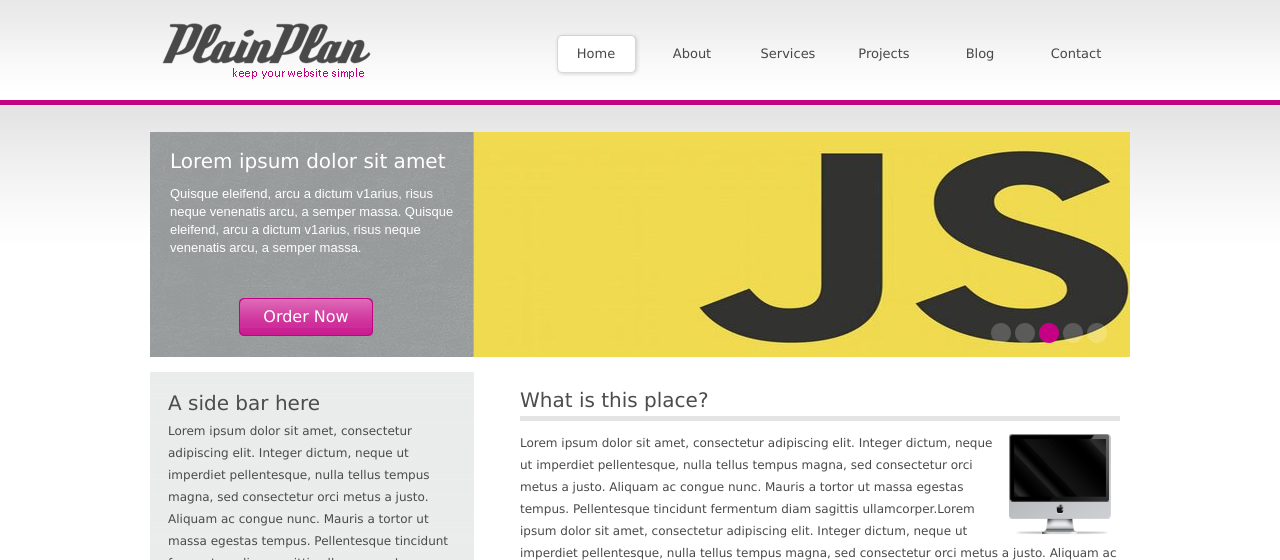
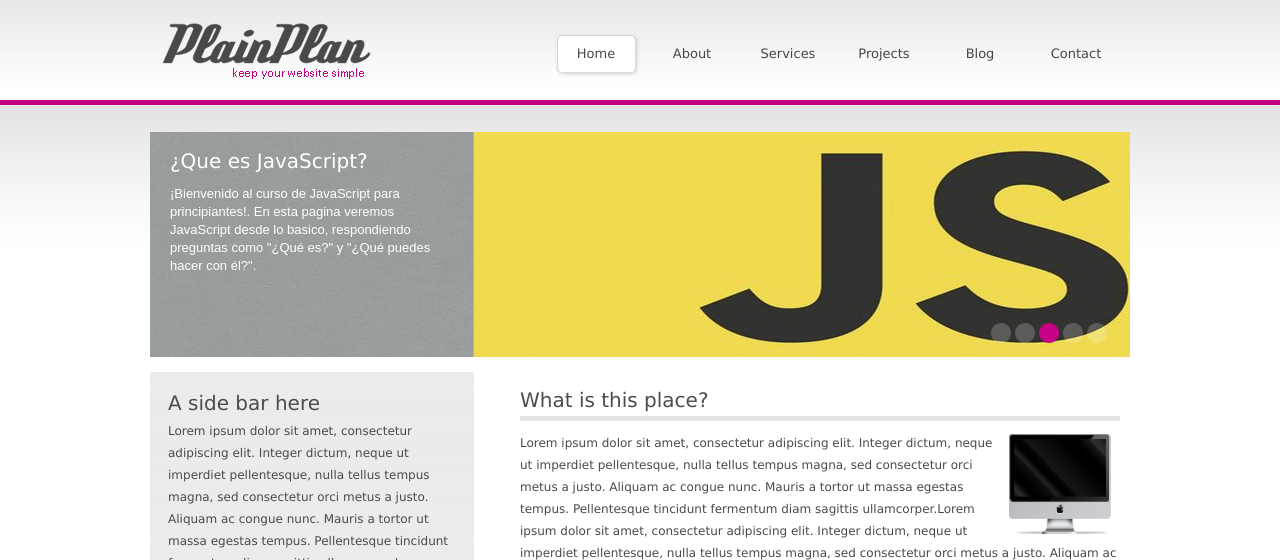
Before and after one commit to CreepyCodersFedesoft/CreepyWebCamp, a plain HTML site: page assets/views/javaScript.html in a window 1280 px wide. Shown: the top 560 px of the page. Drawn offline with nearby package versions, Linux system fonts and the light colour scheme; a script that the page names is missing.

Commit message:
Change text of next to slider

```diff
--- a/assets/views/javaScript.html
+++ b/assets/views/javaScript.html
@@ -3,7 +3,7 @@
 <html xmlns="http://www.w3.org/1999/xhtml">
 
 <head>
-    <title>PlainPlan</title>
+    <title>JavaScript</title>
     <meta http-equiv="Content-type" content="text/html; charset=utf-8" />
     <link rel="shortcut icon" href="../img/favicon.ico" />
     <link rel="stylesheet" href="../css/style.css" type="text/css" media="all" />
@@ -46,10 +46,9 @@
     <div id="slider">
         <div class="shell">
             <div class="slider-left">
-                <h2>Lorem ipsum dolor sit amet</h2>
-                <p>Quisque eleifend, arcu a dictum v1arius, risus neque venenatis arcu, a semper massa. Quisque
-                    eleifend, arcu a dictum v1arius, risus neque venenatis arcu, a semper massa.</p>
-                <a href="#" class="order-now">Order Now</a>
+                <h2>¿Que es JavaScript?</h2>
+                <p>¡Bienvenido al curso de JavaScript para principiantes!. En esta pagina veremos JavaScript desde lo basico,
+                    respondiendo preguntas como "¿Qué es?" y "¿Qué puedes hacer con él?".</p>
             </div>
             <div class="slider-right">
                 <div class="slider-content">
```
Also changed, not shown: assets/img/javascript3.jpg.
